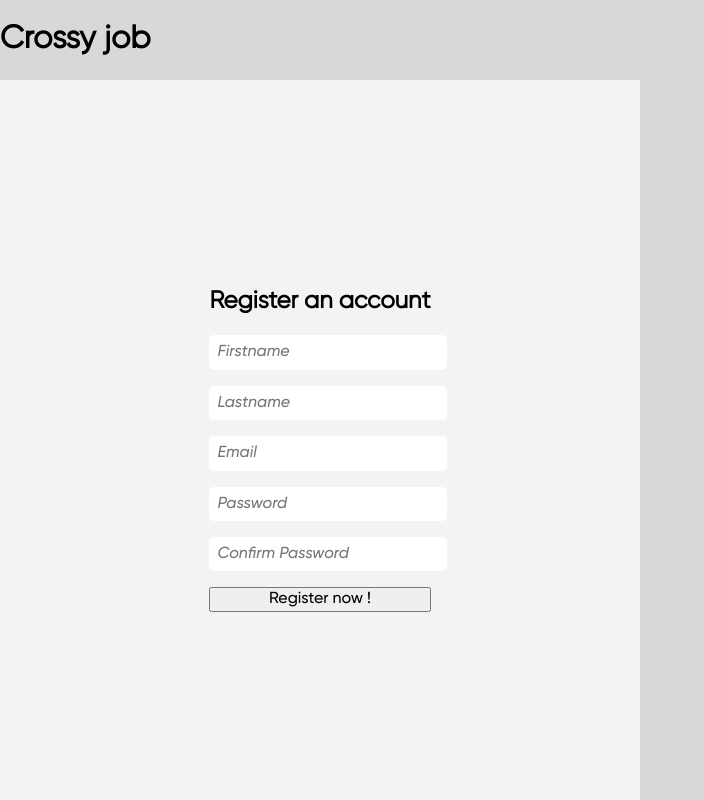
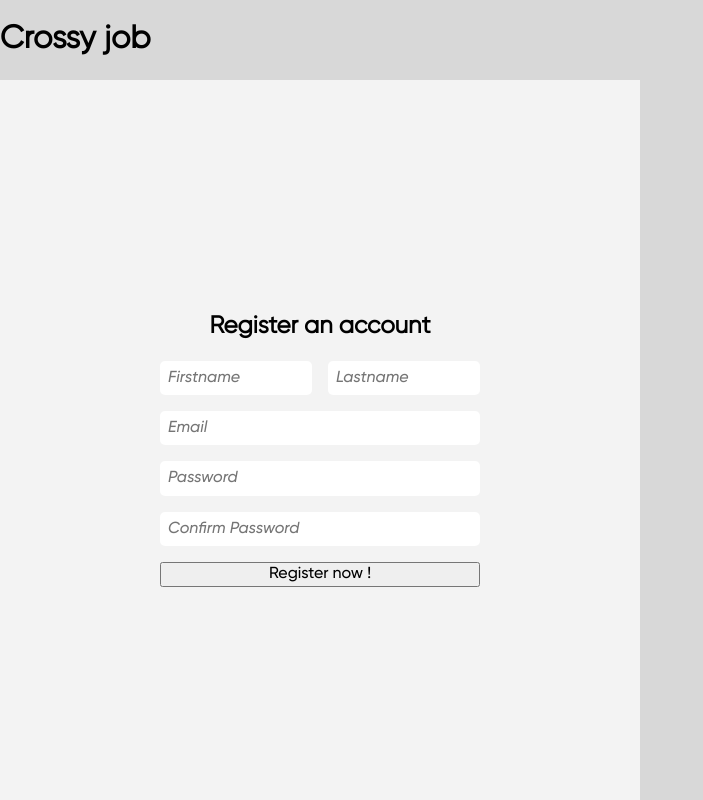
Before and after one commit to CrossyJob-YNOV/CrossyJob-Front, a Nuxt app: page /register in a window 1280 px wide. Shown: the whole page, without its empty margins (0-703 px from the left). Built offline with nearby package versions, Linux system fonts and the light colour scheme.

Commit message:
feat(register): improve form design

```diff
--- a/pages/register.vue
+++ b/pages/register.vue
@@ -9,11 +9,13 @@
                 <h2>Register an account</h2>
 
                 <form action="">
-                    <input type="text" placeholder="Firstname">
-                    <input type="text" placeholder="Lastname">
-                    <input type="text" placeholder="Email">
-                    <input type="text" placeholder="Password">
-                    <input type="text" placeholder="Confirm Password">
+                    <div class="semi-input">
+                        <input type="text" placeholder="Firstname">
+                        <input type="text" placeholder="Lastname">
+                    </div>
+                    <input type="email" placeholder="Email">
+                    <input type="password" placeholder="Password">
+                    <input type="password" placeholder="Confirm Password">
 
                     <button type="submit">
                         Register now !
@@ -62,12 +64,19 @@
                 gap: 1em;
                 grid-template-columns: 1fr;
                 width: 100%;
+
+                .semi-input {
+                    display: grid;
+                    grid-template-columns: 1fr 1fr;
+                    gap: 1em;
+                }
                 input {
                     width: 100%;
                     border: 0px;
                     outline: 0;
                     padding: .5em;
                     border-radius: 5px;
+                    box-sizing: border-box;
 
                     &::placeholder {
                         font-style: italic;
```
